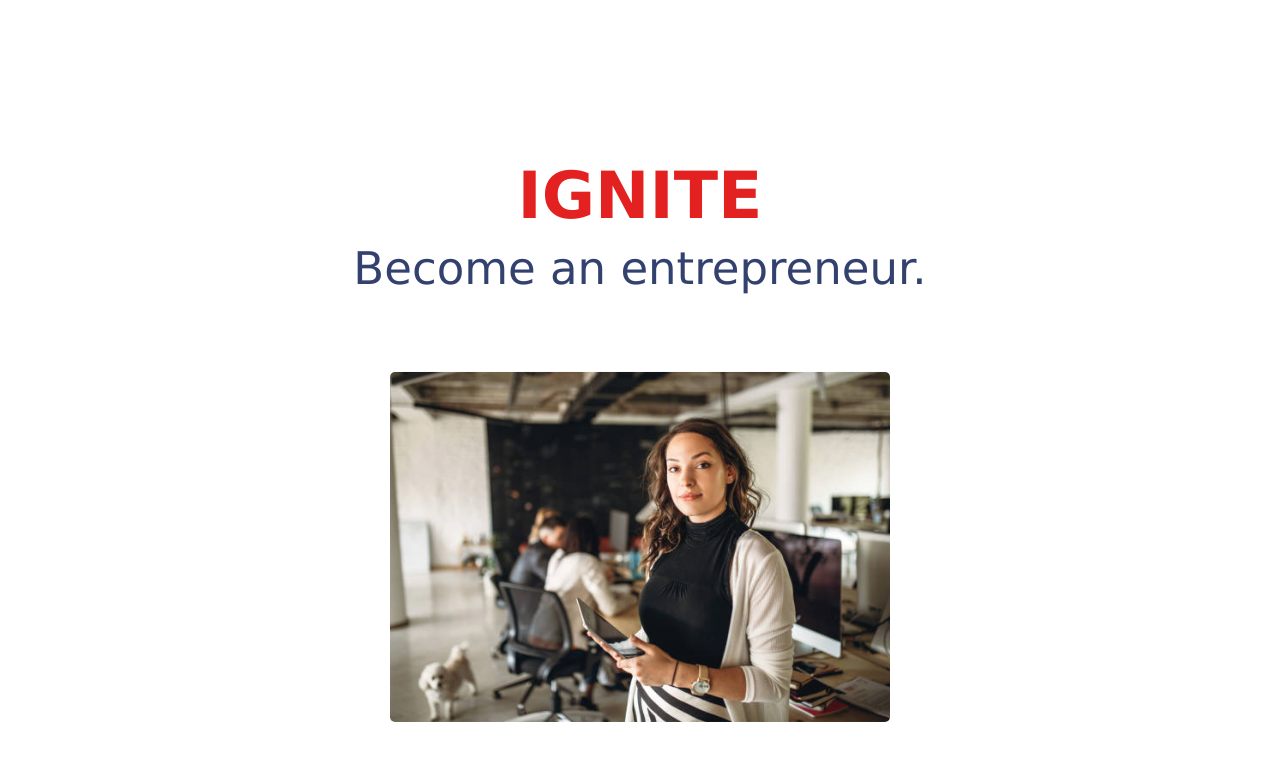
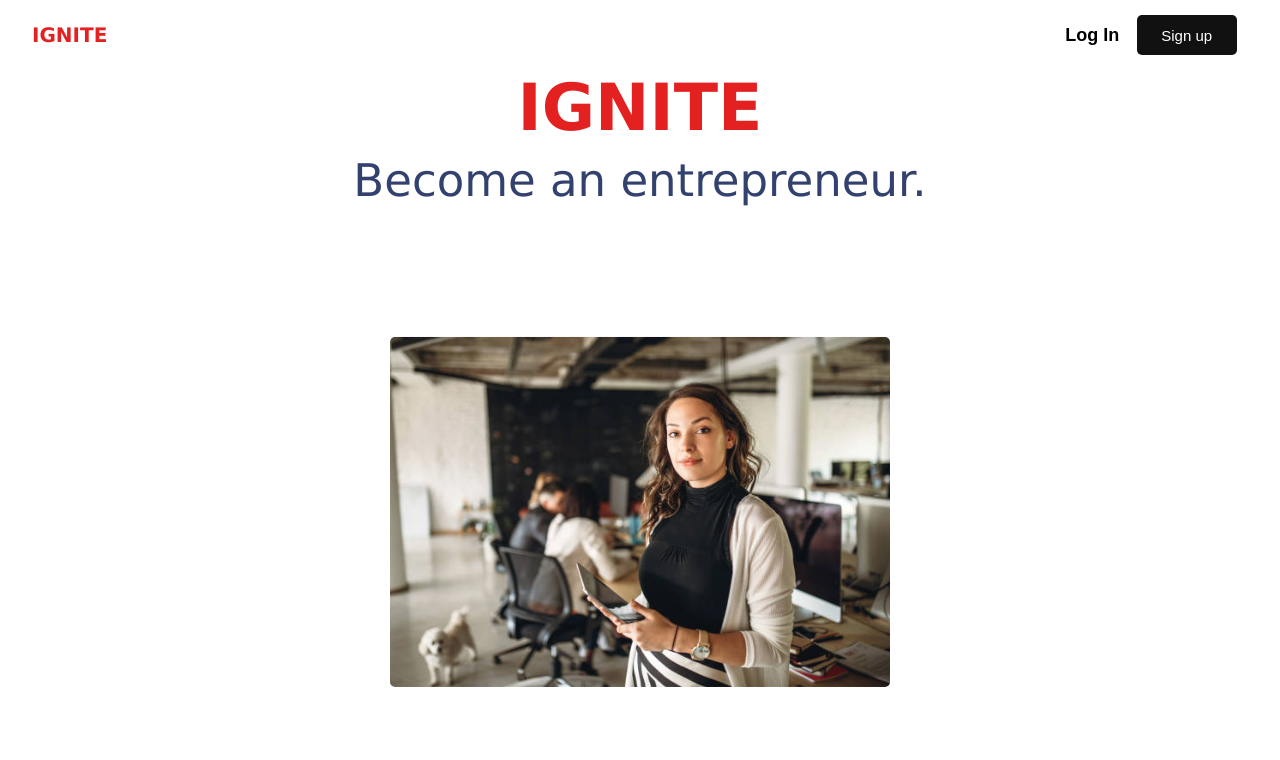
Before and after one commit to AlwynGrant/Ignite, a React (Create React App) app in the folder views/: page / in a window 1280 px wide. Shown: the top 760 px of the page. Built offline with nearby package versions, Linux system fonts and the light colour scheme.

Commit message:
Views - Phase 1.b
Finish nav bar for splash page, with minimal touch for ease of access

```diff
--- a/views/src/components/home/home.tsx
+++ b/views/src/components/home/home.tsx
@@ -2,6 +2,7 @@ import React, { FC, useContext } from 'react'
 import SessionContext from '../../shared/context'
 import TextRoll from './subcomponents/text.roll'
 import ImageRoll from './subcomponents/image.roll'
+import NavHome from './subcomponents/home.nav'
 import './styles/home.css'
 
 const Home: FC = () => {
@@ -9,7 +10,7 @@ const Home: FC = () => {
     return (
         <>
             <header className='top-container'>
-                {/* SPLASH NAV BAR HERE */}
+                <NavHome />
                 <div className='splash-main-text'>IGNITE</div>
                 <TextRoll />
             </header>
--- a/views/src/components/home/styles/home.css
+++ b/views/src/components/home/styles/home.css
@@ -1,7 +1,7 @@
 .splash-container {
     display: flex;
     flex-direction: column;
-    justify-content: center;
+    justify-content: space-evenly;
     height: 50vh;
     width: 100vw;
     z-index: -5;
@@ -20,7 +20,7 @@
     height: 50vh;
     display: flex;
     flex-direction: column;
-    justify-content: center;
+    justify-content: flex-start;
     align-items: center;
 }
 
--- /dev/null
+++ b/views/src/components/home/styles/home.nav.css
@@ -0,0 +1,54 @@
+.nav-bar-splash{
+    background-color: white;
+    width: 95%;
+    height: 70px;
+    display: flex;
+    flex-direction: row;
+    align-items: center;
+    justify-content: space-between;
+}
+
+.nav-section{
+    /* background-color: cornflowerblue; */
+    display: flex;
+    flex-direction: row;
+    align-items: center;
+}
+
+/* NAV CHILDREN */
+
+.nav-items-right {
+    display: flex;
+    flex-direction: row;
+    justify-content: space-evenly;
+    align-items: center;
+    width: 200px;
+}
+
+.spl-signup-btn {
+    cursor: pointer;
+    background-color: rgb(17, 17, 17);
+
+    color: white;
+    font-size: 15px;
+    border-radius: 5px;
+    height: 40px;
+    width: 100px;
+
+    display: flex;
+    align-items: center;
+    justify-content: center;
+}
+
+.spl-login-btn {
+    cursor: pointer;
+    font-weight: 600;
+    font-size: 18px;
+    background-color: white;
+}
+
+.spl-logo {
+    color: #E42121;
+    font-weight: 600;
+    font-size: 20px;
+}
--- a/views/src/components/home/styles/image.roll.css
+++ b/views/src/components/home/styles/image.roll.css
@@ -1,7 +1,7 @@
 .image-card {
     width: 500px;
     border-radius: 5px;
-    transform: translateY(-15%);
+    transform: translateY(-25%);
 
     display: flex;
     flex-direction: column;
--- /dev/null
+++ b/views/src/components/home/subcomponents/home.nav.tsx
@@ -0,0 +1,35 @@
+import React, { useState } from 'react';
+import '../styles/home.nav.css'
+// import LoginFormModal from './auth/LoginForm'
+// import SignUpFormModal from './auth/SignUpForm';
+
+const NavHome = () => {
+  interface EventType {
+       e: React.MouseEvent<HTMLDivElement, MouseEvent>
+  }
+
+  const [showLoginModal, setShowLoginModal] = useState(false);
+  const [showSignUpModal, setShowSignUpModal] = useState(false);
+
+  const handleLogin = (e: EventType) => {
+    setShowLoginModal(true)
+  }
+
+  const handleSignup = (e: EventType) => {
+    setShowSignUpModal(true)
+  }
+
+  return (
+    <nav className='nav-bar-splash'>
+        <section className='nav-items-left'>
+            <p className='spl-logo'>IGNITE</p>
+        </section>
+        <section className="nav-items-right">
+            <button className="spl-login-btn">Log In</button>
+            <button className="spl-signup-btn">Sign up</button>
+        </section>
+    </nav>
+  );
+}
+
+export default NavHome;
```
